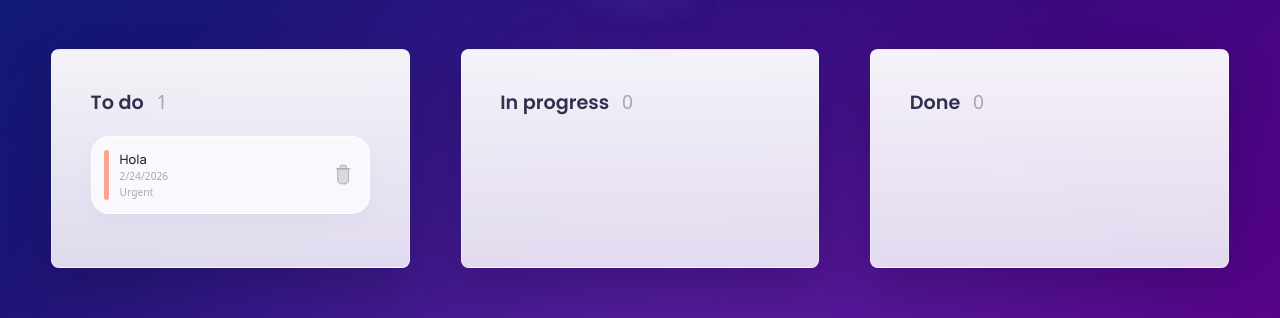
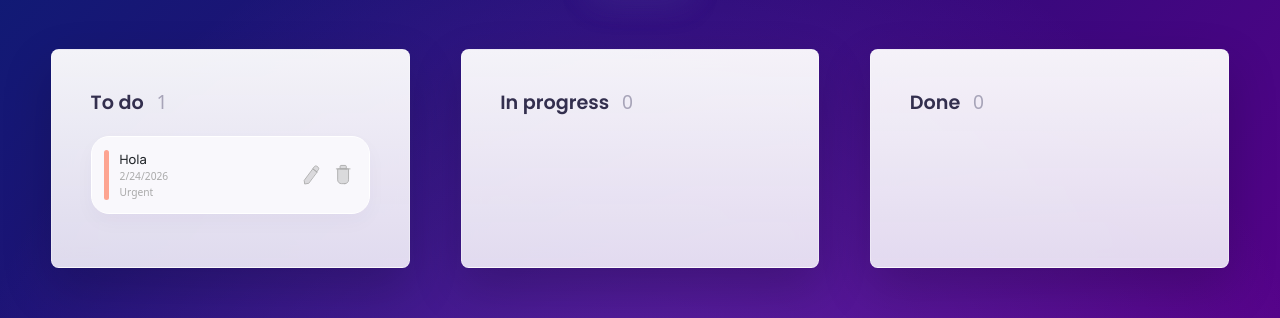
Before and after one commit to debic/todo-list-2024, a React (Create React App) app: page / in a window 1280 px wide. Shown: the part 204-522 px from the top of the page. Built offline with nearby package versions, Linux system fonts and the light colour scheme.

Commit message:
edit notes bug fixed

```diff
--- a/src/App.js
+++ b/src/App.js
@@ -15,6 +15,8 @@ function App() {
       status: "toDo",
     },
   ]);
+  const [taskToEdit, setTaskToEdit] = useState(null);
+
   useEffect(() => {
     if (localStorage.getItem("toDoList") != null) {
       setToDoList(JSON.parse(localStorage.getItem("toDoList")));
@@ -25,28 +27,37 @@ function App() {
     const arrayWithNewPost = [newPost, ...toDoList];
     setToDoList(arrayWithNewPost);
     localStorage.setItem("toDoList", JSON.stringify(arrayWithNewPost));
-    //console.log(arrayWithNewPost)
-    // console.log(arrayWithNewPost)
   };
+
+  const editPost = (updatedPost) => {
+    const updatedList = toDoList.map((task) =>
+      task.id === updatedPost.id ? updatedPost : task,
+    );
+    setToDoList(updatedList);
+    localStorage.setItem("toDoList", JSON.stringify(updatedList));
+  };
+
   const deletePost = (noteId) => {
-    const copiedtodoList = [...toDoList];
-    const deletedIdList = copiedtodoList.filter((note) => note.id !== noteId);
+    const deletedIdList = toDoList.filter((note) => note.id !== noteId);
     setToDoList(deletedIdList);
     localStorage.setItem("toDoList", JSON.stringify(deletedIdList));
   };
+
   return (
     <DndProvider backend={HTML5Backend}>
       <div className="App">
         <h1 className="titleH1">To do list</h1>
         <TaskForm
           addPost={addPost}
-          toDoList={toDoList}
-          setToDoList={setToDoList}
+          editPost={editPost}
+          taskToEdit={taskToEdit}
+          setTaskToEdit={setTaskToEdit}
         />
         <ListTasks
           toDoList={toDoList}
           setToDoList={setToDoList}
           deletePost={deletePost}
+          setTaskToEdit={setTaskToEdit}
         />
       </div>
     </DndProvider>
--- a/src/Components/Cards.css
+++ b/src/Components/Cards.css
@@ -72,3 +72,10 @@
     width: 3vw;
   }
 }
+
+.cardActions {
+  display: flex;
+  flex-direction: row;
+  align-items: center;
+  gap: 0.5vw;
+}
--- a/src/Components/Cards.jsx
+++ b/src/Components/Cards.jsx
@@ -1,9 +1,9 @@
 import deleteIcon from "../img/delete.svg";
 import editIcon from "../img/edit.svg";
-import { useDrag, useDrop } from "react-dnd";
+import { useDrag } from "react-dnd";
 import "./Cards.css";
 
-export default function PostCard({ task, deletePost }) {
+export default function PostCard({ task, deletePost, onEdit }) {
   let typeColor = "";
   if (task.priority === "Urgent") {
     typeColor = "urgentColor";
@@ -13,9 +13,14 @@ export default function PostCard({ task, deletePost }) {
     typeColor = "bonusColor";
   }
 
-  const hanldeDeletePost = () => {
+  const handleDeletePost = () => {
     deletePost(task.id);
   };
+
+  const handleEditPost = () => {
+    onEdit(task);
+  };
+
   const [{ isDragging }, drag] = useDrag(() => ({
     type: "task",
     item: { id: task.id },
@@ -25,8 +30,7 @@ export default function PostCard({ task, deletePost }) {
   }));
 
   return (
-    <>
-      <div ref={drag} className="card">
+    <div ref={drag} className="card" style={{ opacity: isDragging ? 0.5 : 1 }}>
       <div className="noteContainer">
         <div className={`margin-right ${typeColor}`}></div>
         <div>
@@ -35,10 +39,14 @@ export default function PostCard({ task, deletePost }) {
           <p className="date">{task.priority}</p>
         </div>
       </div>
-        <div className="deleteIconDiv" onClick={hanldeDeletePost}>
+      <div className="cardActions">
+        <div className="deleteIconDiv" onClick={handleEditPost}>
+          <img src={editIcon} alt="Edit icon" className="deleteIcon" />
+        </div>
+        <div className="deleteIconDiv" onClick={handleDeletePost}>
           <img src={deleteIcon} alt="Delete icon" className="deleteIcon" />
         </div>
       </div>
-    </>
+    </div>
   );
 }
--- a/src/Components/ListMaping.jsx
+++ b/src/Components/ListMaping.jsx
@@ -1,5 +1,5 @@
 import Cards from "./Cards";
-import { useDrag, useDrop } from "react-dnd";
+import { useDrop } from "react-dnd";
 import "./ListMaping.css";
 
 export default function ListMaping({
@@ -10,6 +10,7 @@ export default function ListMaping({
   inProgres,
   done,
   deletePost,
+  setTaskToEdit,
 }) {
   const [{ isOver }, drop] = useDrop(() => ({
     accept: "task",
@@ -50,17 +51,16 @@ export default function ListMaping({
         <p className="count">{taskToMap.length}</p>
       </div>
       {taskToMap.length > 0 &&
-        taskToMap.map((task) => {
-          return (
+        taskToMap.map((task) => (
           <Cards
             deletePost={deletePost}
             key={task.id}
             task={task}
             toDoList={toDoList}
             setToDoList={setToDoList}
+            onEdit={setTaskToEdit}
           />
-          );
-        })}
+        ))}
     </div>
   );
 }
--- a/src/Components/ListTasks.jsx
+++ b/src/Components/ListTasks.jsx
@@ -1,29 +1,40 @@
-import React from 'react'
-import { useEffect, useState } from 'react';
-import ListMaping from './ListMaping'
+import React from "react";
+import { useEffect, useState } from "react";
+import ListMaping from "./ListMaping";
 
-export default function ListTasks({toDoList, setToDoList, deletePost}) {
-  console.log(toDoList)
-  const [toDo, setToDo] = useState([])
-  const [inProgres, setInProgres] = useState([])
-  const [done, setDone] = useState([])
+export default function ListTasks({
+  toDoList,
+  setToDoList,
+  deletePost,
+  setTaskToEdit,
+}) {
+  const [toDo, setToDo] = useState([]);
+  const [inProgres, setInProgres] = useState([]);
+  const [done, setDone] = useState([]);
+
   useEffect(() => {
-    const filterToDo = toDoList.filter((list) => list.status === 'toDo')
-    const filterInProgress = toDoList.filter((list) => list.status === 'InProgress')
-    const filterDone = toDoList.filter((list) => list.status === 'done')
-    setToDo(filterToDo)
-    setInProgres(filterInProgress)
-    setDone(filterDone)
-    console.log(toDoList)
-  },[toDoList])
-  const statuses = ["toDo", "InProgress", "done"]
+    setToDo(toDoList.filter((task) => task.status === "toDo"));
+    setInProgres(toDoList.filter((task) => task.status === "InProgress"));
+    setDone(toDoList.filter((task) => task.status === "done"));
+  }, [toDoList]);
+
+  const statuses = ["toDo", "InProgress", "done"];
 
   return (
-    <div className='folders'>
-    {statuses.map((status, index) =>
-    <ListMaping key={index} status={status} toDoList={toDoList} setToDoList={setToDoList} toDo={toDo} inProgres={inProgres} done={done} deletePost={deletePost}/>
-    )}
-
-  </div>
-  )
+    <div className="folders">
+      {statuses.map((status, index) => (
+        <ListMaping
+          key={index}
+          status={status}
+          toDoList={toDoList}
+          setToDoList={setToDoList}
+          toDo={toDo}
+          inProgres={inProgres}
+          done={done}
+          deletePost={deletePost}
+          setTaskToEdit={setTaskToEdit}
+        />
+      ))}
+    </div>
+  );
 }
--- a/src/Components/TaskForm.css
+++ b/src/Components/TaskForm.css
@@ -8,7 +8,7 @@
 .modalTitle {
   margin-bottom: 1vw;
   font-weight: 600;
-  font-size: 2.5vw;
+  font-size: 2rem;
   font-family: "Poppins", sans-serif;
   color: #332f4e;
   text-align: center;
@@ -28,7 +28,7 @@
 
 .modal-content {
   box-sizing: border-box;
-  padding: 10vw;
+  padding: 2vw;
 }
 
 .sectionForm {
@@ -51,19 +51,33 @@
   background-color: #5959e0 !important;
 }
 
+.modal-backdrop.show {
+  background-color: rgba(0, 0, 0, 0.75);
+}
+
+.invalidMessage {
+  color: #e05959;
+  font-size: 0.85vw;
+  margin-top: 0.4vw;
+  text-align: left;
+}
+
 /* -------------------- Mobile -------------------- */
 
 @media (max-width: 767px) {
   .modalTitle {
-    font-size: 3vw;
+    font-size: 1.2rem;
   }
 
   .modal-dialog {
     width: 85vw;
     max-width: 85vw;
   }
+
+  .modal-content {
+    padding: 8vw;
+  }
+  .invalidMessage {
+    font-size: 2.5vw;
+  }
 }
-
-.modal-backdrop.show {
-  background-color: rgba(0, 0, 0, 0.75);
-}
--- a/src/Components/TaskForm.jsx
+++ b/src/Components/TaskForm.jsx
@@ -1,5 +1,5 @@
 import React from "react";
-import { useState } from "react";
+import { useState, useEffect } from "react";
 import { nanoid } from "nanoid";
 import { Form } from "react-bootstrap";
 import Button from "react-bootstrap/Button";
@@ -7,34 +7,76 @@ import Modal from "react-bootstrap/Modal";
 import "bootstrap/dist/css/bootstrap.min.css";
 import "./TaskForm.css";
 
-export default function TaskForm({ addPost }) {
+export default function TaskForm({
+  addPost,
+  taskToEdit,
+  setTaskToEdit,
+  editPost,
+}) {
   const [text, setText] = useState("");
   const [type, setType] = useState("Urgent");
   const [show, setShow] = useState(false);
-  const handleClose = () => setShow(false);
+  const [error, setError] = useState(false);
+
+  // Si llega una tarea para editar, abrir el modal pre-rellenado
+  useEffect(() => {
+    if (taskToEdit) {
+      setText(taskToEdit.text);
+      setType(taskToEdit.priority);
+      setError(false);
+      setShow(true);
+    }
+  }, [taskToEdit]);
+
+  const handleClose = () => {
+    setShow(false);
+    setText("");
+    setType("Urgent");
+    setError(false);
+    if (setTaskToEdit) setTaskToEdit(null);
+  };
+
   const handleShow = () => setShow(true);
 
   const handlePostText = (e) => {
     setText(e.target.value);
+    if (e.target.value.trim()) setError(false);
   };
+
   const handleSelect = (e) => {
     setType(e.target.value);
   };
 
   const handleSubmit = (e) => {
     e.preventDefault();
-    const newPost = {
-      id: nanoid(),
-      text: text,
-      createDate: new Date().toLocaleDateString(),
-      priority: type,
-      status: "toDo",
-    };
-    //console.log(newPost)
-    addPost(newPost);
-    setText("");
-    setType("Urgent");
+
+    if (!text.trim()) {
+      setError(true);
+      return;
+    }
+
+    if (taskToEdit) {
+      // Modo edición: conserva id, fecha y status originales
+      editPost({
+        ...taskToEdit,
+        text: text.trim(),
+        priority: type,
+      });
+    } else {
+      // Modo creación
+      addPost({
+        id: nanoid(),
+        text: text.trim(),
+        createDate: new Date().toLocaleDateString(),
+        priority: type,
+        status: "toDo",
+      });
+    }
+
+    handleClose();
   };
+
+  const isEditing = !!taskToEdit;
 
   return (
     <>
@@ -43,51 +85,55 @@ export default function TaskForm({ addPost }) {
       </Button>
       <Modal show={show} onHide={handleClose}>
         <div className="modalHeader">
-          <h2 className="modalTitle">Plan Something New</h2>
+          <h2 className="modalTitle">
+            {isEditing ? "Edit Task" : "Plan Something New"}
+          </h2>
           <p className="modalDescription">
-            Every goal starts with a small step. Add a task, choose its
-            priority, and give yourself a clear next move.
+            {isEditing
+              ? "Update the task details below."
+              : "Every goal starts with a small step. Add a task, choose its priority, and give yourself a clear next move."}
           </p>
         </div>
         <form onSubmit={handleSubmit} className="form">
           <div className="sectionForm">
-            <Form.Label className="label" htmlFor="exampleColorInput">
+            <Form.Label className="label" htmlFor="taskText">
               To Do
             </Form.Label>
             <Form.Control
+              id="taskText"
               onChange={handlePostText}
-              className="textArea"
+              className={`textArea ${error ? "is-invalid" : ""}`}
               as="textarea"
               rows={3}
               name="text"
               value={text}
             />
+            {error && (
+              <div className="invalidMessage">
+                Please write something before saving.
+              </div>
+            )}
           </div>
           <div className="sectionForm">
-            <Form.Label className="label label2" htmlFor="exampleColorInput">
+            <Form.Label className="label label2" htmlFor="taskType">
               Type
             </Form.Label>
-            <Form.Select onChange={handleSelect}>
+            <Form.Select id="taskType" onChange={handleSelect} value={type}>
               <option value="Urgent">Urgent</option>
               <option value="NotUrgent">Not Urgent</option>
               <option value="Bonus">Bonus</option>
             </Form.Select>
           </div>
           <div className="sectionButtons">
-            <Button
-              className="formCTA formCTAsubmit"
-              type="submit"
-              onClick={handleClose}
-            >
-              Save note
+            <Button className="formCTA formCTAsubmit" type="submit">
+              {isEditing ? "Save changes" : "Save note"}
             </Button>
             <Button
               className="formCTA formCTAsecondary"
               variant="secondary"
               onClick={handleClose}
             >
-              {" "}
-              Close{" "}
+              Close
             </Button>
           </div>
         </form>
```
Lines whose indentation alone changed are shown as unchanged.
